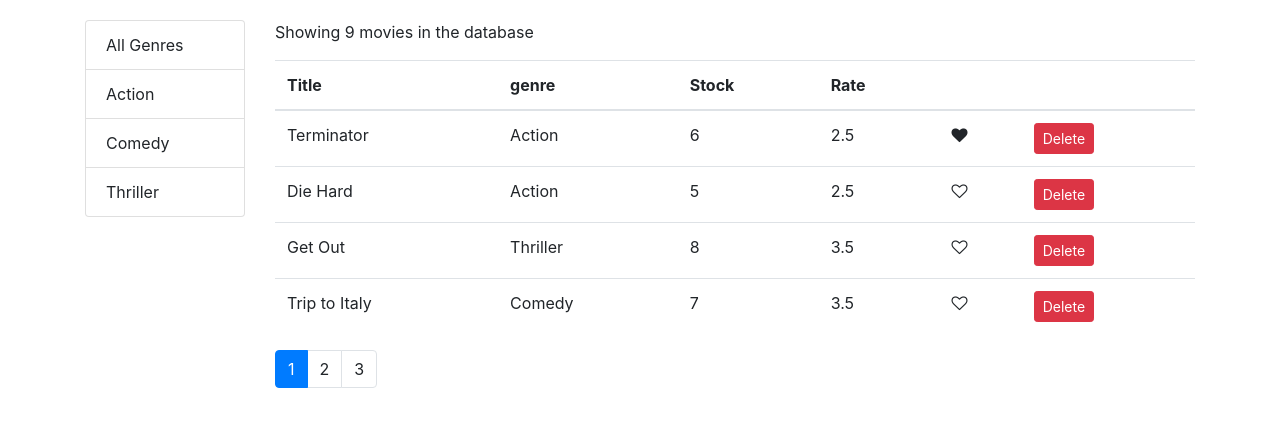
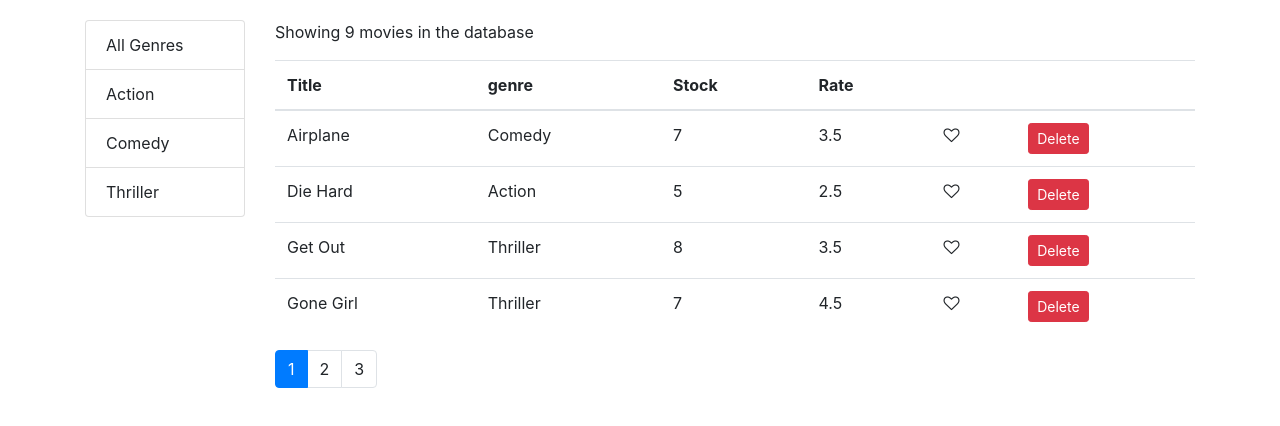
Before and after one commit to ajain27/React-Video-Rental, a React (Create React App) app in the folder video-rental/: page / in a window 1280 px wide. Shown: the top 426 px of the page. Built offline with nearby package versions, Linux system fonts and the light colour scheme.

Commit message:
implemented sorting for columns

```diff
--- a/video-rental/src/components/movies/movies.jsx
+++ b/video-rental/src/components/movies/movies.jsx
@@ -5,17 +5,19 @@
 import { paginate } from '../../utils/paginate'
 import { getGenres } from '../../services/fakeGenreService'
 import MoviesTable from '../moviesTable'
+import _ from 'lodash'
 
 class Movies extends Component {
   state = {
     movies: [],
     genres: [],
     pageSize: 4,
-    currentPage: 1
+    currentPage: 1,
+    sortColumn: { path: 'title', order: 'asc' }
   }
 
   componentDidMount () {
-    const genres = [{ name: 'All Genres' }, ...getGenres()]
+    const genres = [{ _id: '', name: 'All Genres' }, ...getGenres()]
 
     this.setState({ movies: getMovies(), genres })
   }
@@ -38,8 +40,10 @@
   }
 
   handlegenreSelect = genre => {
-    console.log(genre)
     this.setState({ selectedgenre: genre, currentPage: 1 })
+  }
+  handleSort = path => {
+    this.setState({ sortColumn: { path, order: 'asc' } })
   }
 
   render () {
@@ -47,6 +51,7 @@
     const {
       pageSize,
       currentPage,
+      sortColumn,
       movies: allMovies,
       selectedgenre
     } = this.state
@@ -58,7 +63,9 @@
       selectedgenre && selectedgenre._id
         ? allMovies.filter(m => m.genre._id === selectedgenre._id)
         : allMovies
-    const movies = paginate(filtered, currentPage, pageSize)
+    const sorted = _.orderBy(filtered, [sortColumn.path], [sortColumn.order])
+
+    const movies = paginate(sorted, currentPage, pageSize)
 
     return (
       <div className='row'>
@@ -75,6 +82,7 @@
             movies={movies}
             onLike={this.handleLike}
             onDelete={this.handleDelete}
+            onSort={this.handleSort}
           />
           <Pagination
             itemsCount={filtered.length}
--- a/video-rental/src/components/moviesTable.jsx
+++ b/video-rental/src/components/moviesTable.jsx
@@ -2,15 +2,15 @@
 import Like from './common/like'
 
 const MoviesTable = props => {
-  const { movies, onDelete, onLike } = props
+  const { movies, onDelete, onLike, onSort } = props
   return (
     <table className='table'>
       <thead>
         <tr>
-          <th>Title</th>
-          <th>genre</th>
-          <th>Stock</th>
-          <th>Rate</th>
+          <th onClick={() => onSort('title')}>Title</th>
+          <th onClick={() => onSort('genre.name')}>genre</th>
+          <th onClick={() => onSort('numberInStock')}>Stock</th>
+          <th onClick={() => onSort('dailyRentalRate')}>Rate</th>
           <th />
           <th />
         </tr>
```
